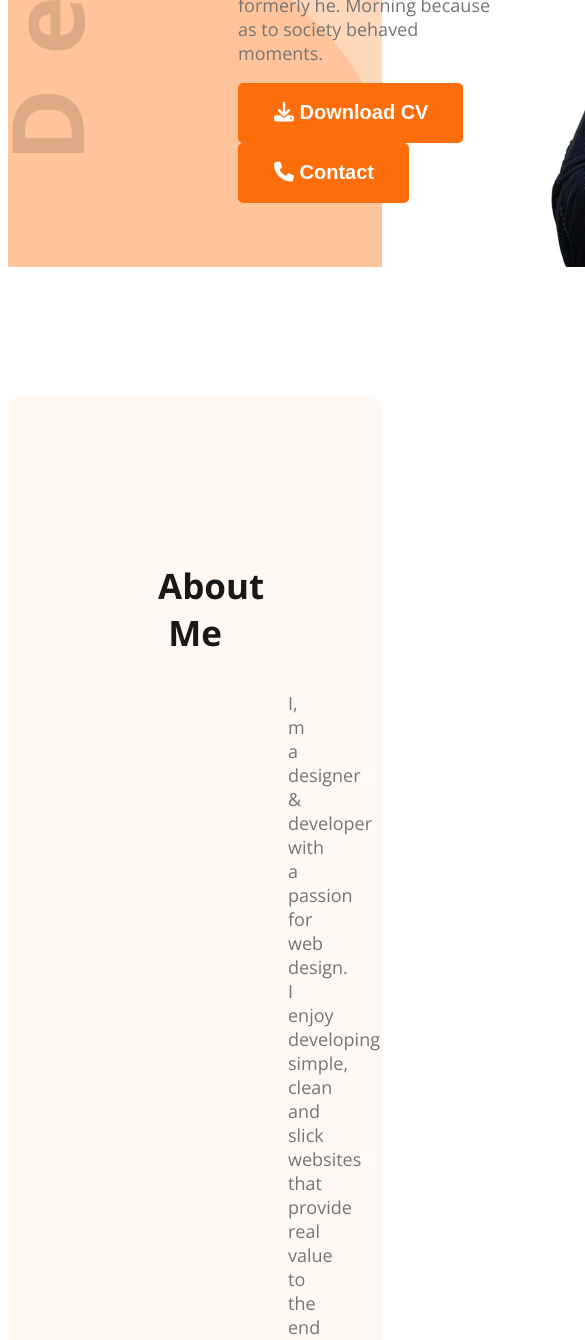
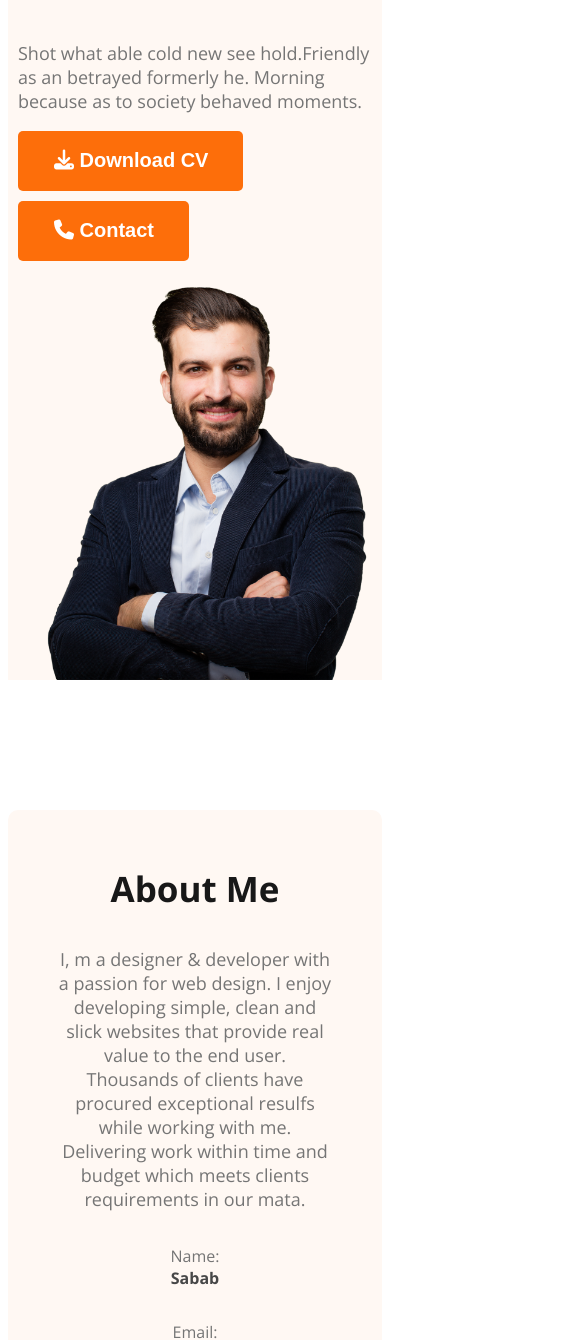
Before and after one commit to mdsanjidahmedsabab/web-devlopment-portfolio, a plain HTML site: page index.html in a window 390 px wide. Shown: the part 660-2000 px from the top of the page, 585 px wide, since content can reach past the window. Drawn offline with nearby package versions, Linux system fonts and the light colour scheme.

Commit message:
responsive for mb done

```diff
--- a/styles/portfolio.css
+++ b/styles/portfolio.css
@@ -100,7 +100,7 @@ nav ul{
 
 }
 .banner-profile-pic{
-  width: 584px;
+  width:584px;
 
 }
 /* main style */
@@ -214,3 +214,40 @@ button:hover{
   background-color: #fd6f0a;
   color: white;
 }
+/* responsive media query */
+.hide{
+  display: none;
+}
+@media screen and (max-width:576px) {
+  .skills-container, .resume-container, footer, .about-items, .banner, nav,nav > ul{
+    flex-direction: column;
+  }
+  nav > ul{
+    gap:10px
+  }
+  .section-description{
+    margin-left: 30px;
+    margin-right: 30px;
+  }
+  .header{
+    background-image: none;
+  }
+  .banner-profile-pic, .banner-content{
+    width: 100%;
+  }
+  .btn-primary{
+    margin-bottom:10px ;
+  }
+  .banner, nav{
+    margin: 10px;
+  }
+  footer , .about{
+    padding:20px;
+  }
+  .footer-column{
+    width: 100%;
+  }
+  footer input[type="email"], footer input[type="text"], footer textarea{
+    width: calc(100% - 40px);
+  }
+}
```
Also changed, not shown: index.html (+1 -1 lines).
